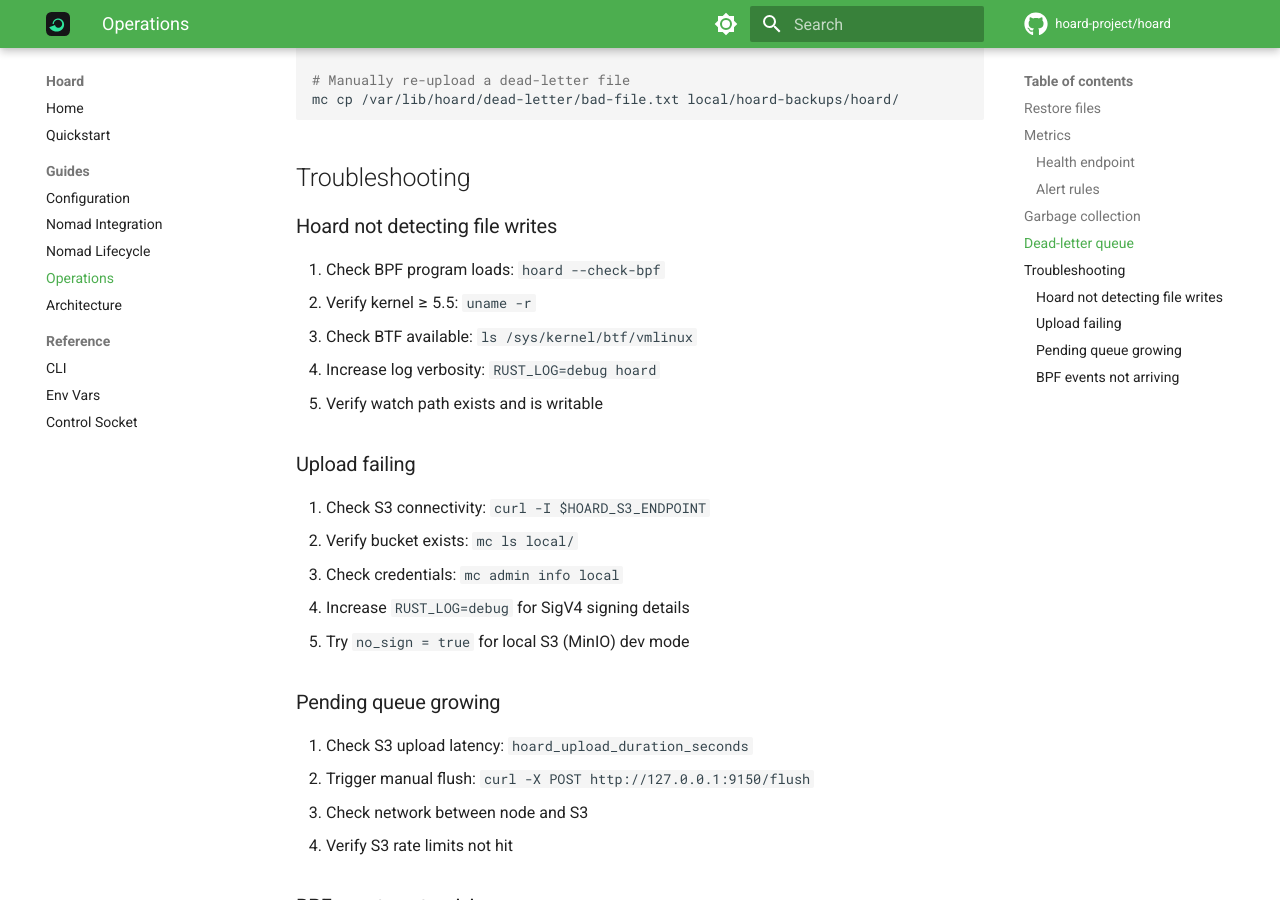
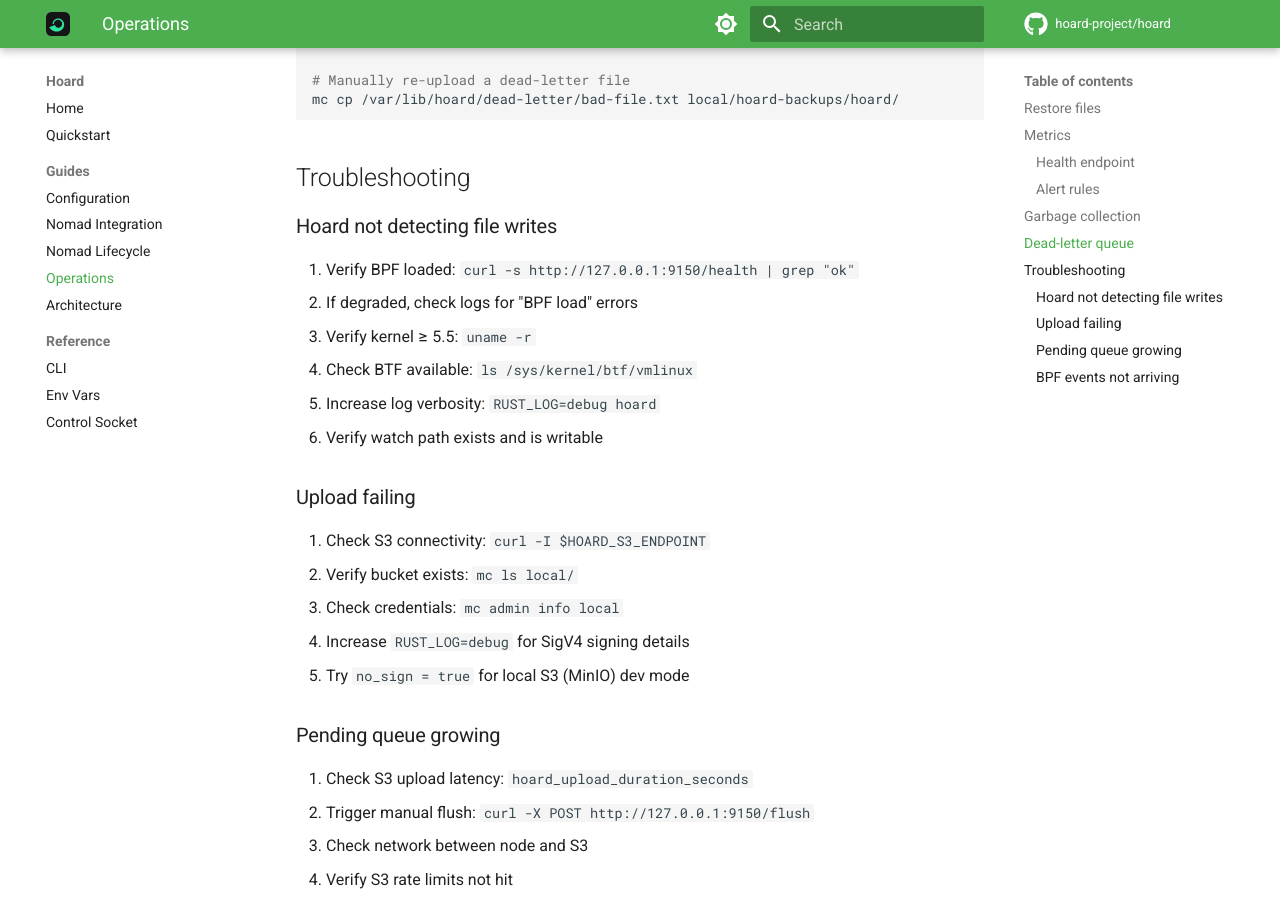
Before and after one commit to hoard-project/hoard, an MkDocs documentation site: the page built from website/docs/operations.md, in a window 1280 px wide and 900 px high, scrolled down 2550 px. Built offline with MkDocs 1.6.1 and Material for MkDocs 9.7.7, drawn with Linux system fonts in a browser that asks for light colours; comment, search, counter and statistics services are not loaded.

Commit message:
fix(docs): replace invalid `hoard --check-bpf` with health endpoint verification
The --check-bpf flag doesn't exist in the codebase. BPF loading is verified
via the /health endpoint instead.

```diff
--- a/website/docs/operations.md
+++ b/website/docs/operations.md
@@ -111,11 +111,12 @@ mc cp /var/lib/hoard/dead-letter/bad-file.txt local/hoard-backups/hoard/
 
 ### Hoard not detecting file writes
 
-1. Check BPF program loads: `hoard --check-bpf`
-2. Verify kernel ≥ 5.5: `uname -r`
-3. Check BTF available: `ls /sys/kernel/btf/vmlinux`
-4. Increase log verbosity: `RUST_LOG=debug hoard`
-5. Verify watch path exists and is writable
+1. Verify BPF loaded: `curl -s http://127.0.0.1:9150/health | grep "ok"`
+2. If degraded, check logs for "BPF load" errors
+3. Verify kernel ≥ 5.5: `uname -r`
+4. Check BTF available: `ls /sys/kernel/btf/vmlinux`
+5. Increase log verbosity: `RUST_LOG=debug hoard`
+6. Verify watch path exists and is writable
 
 ### Upload failing
 
```
